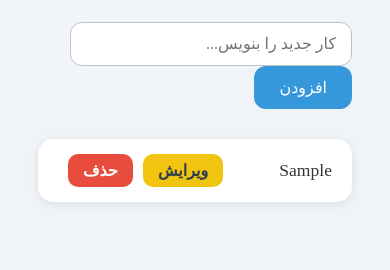
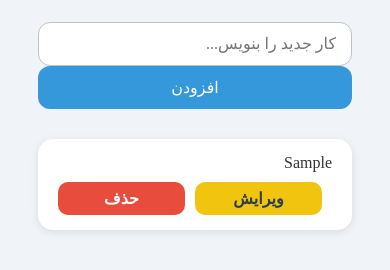
Before and after one commit to NasarAhmadSadid20/to-do-list-app, a plain HTML site: page index.html in a window 390 px wide. Both pictures are taken after typing "Sample" into the empty fields and a click on the button "افزودن". Shown: the part 144-414 px from the top of the page. Drawn offline with Linux system fonts and the light colour scheme.

Commit message:
RESPANSIVE cODE ADDED

```diff
--- a/Style.css
+++ b/Style.css
@@ -104,3 +104,40 @@ li {
 .actions .delete:hover {
   background-color: #c0392b;
 }
+
+@media (max-width: 600px) {
+  #todoApp {
+    padding: 20px 15px;
+  }
+
+  #todoForm form {
+    flex-direction: column;
+    gap: 15px;
+    align-items: stretch;
+  }
+
+  #taskInput, #taskForm button {
+    width: 100%;       /* هر دو 100% عرض */
+    min-width: auto;
+    box-sizing: border-box;
+  }
+
+  li {
+    flex-direction: column;
+    align-items: flex-start;
+    font-size: 1rem;
+  }
+
+  .actions {
+    margin-top: 10px;
+    width: 100%;
+    display: flex;
+    justify-content: flex-start;
+  }
+
+  .actions button {
+    flex: 1;
+    margin-left: 0;
+    margin-right: 10px;
+  }
+}
```
